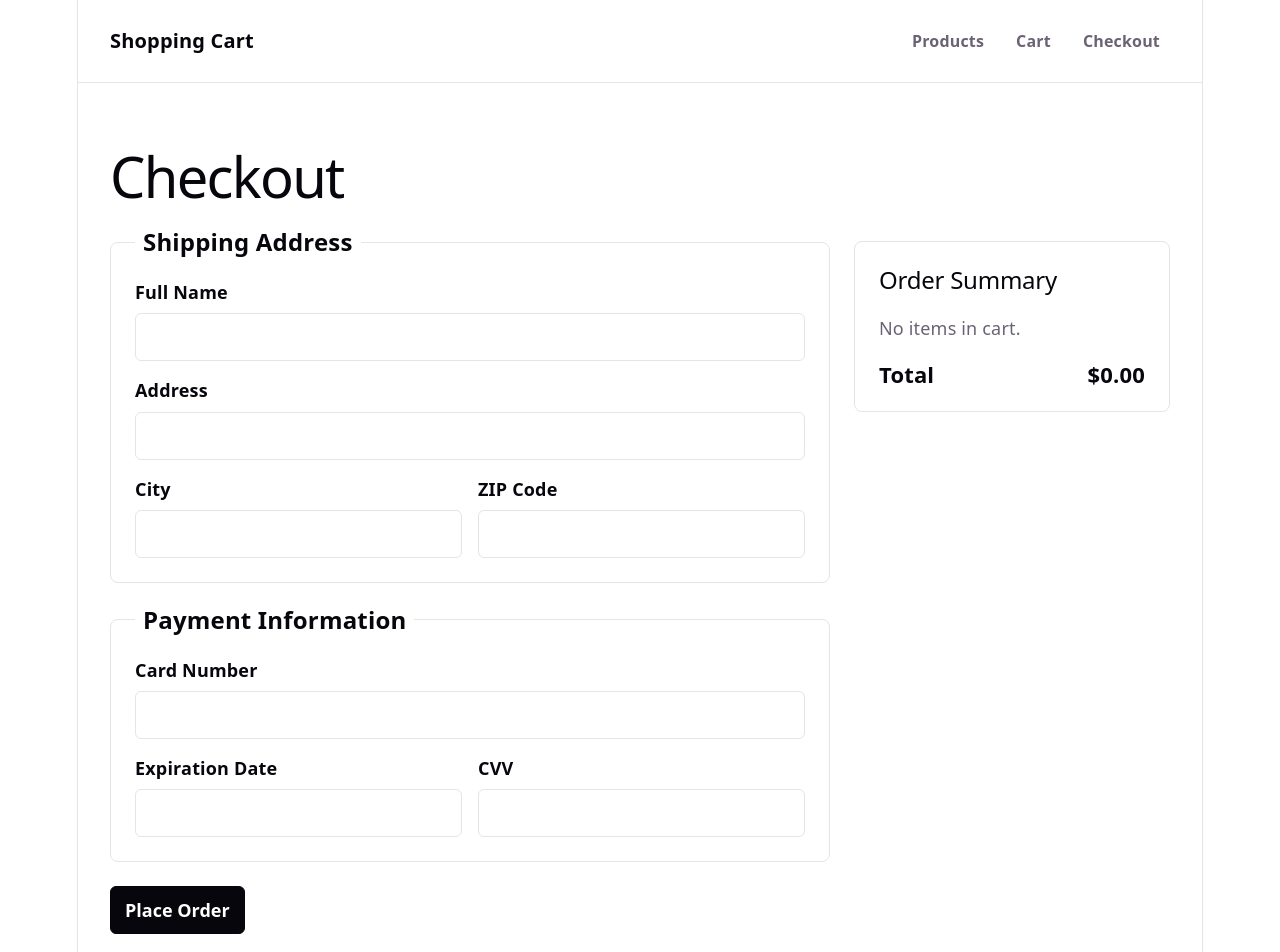
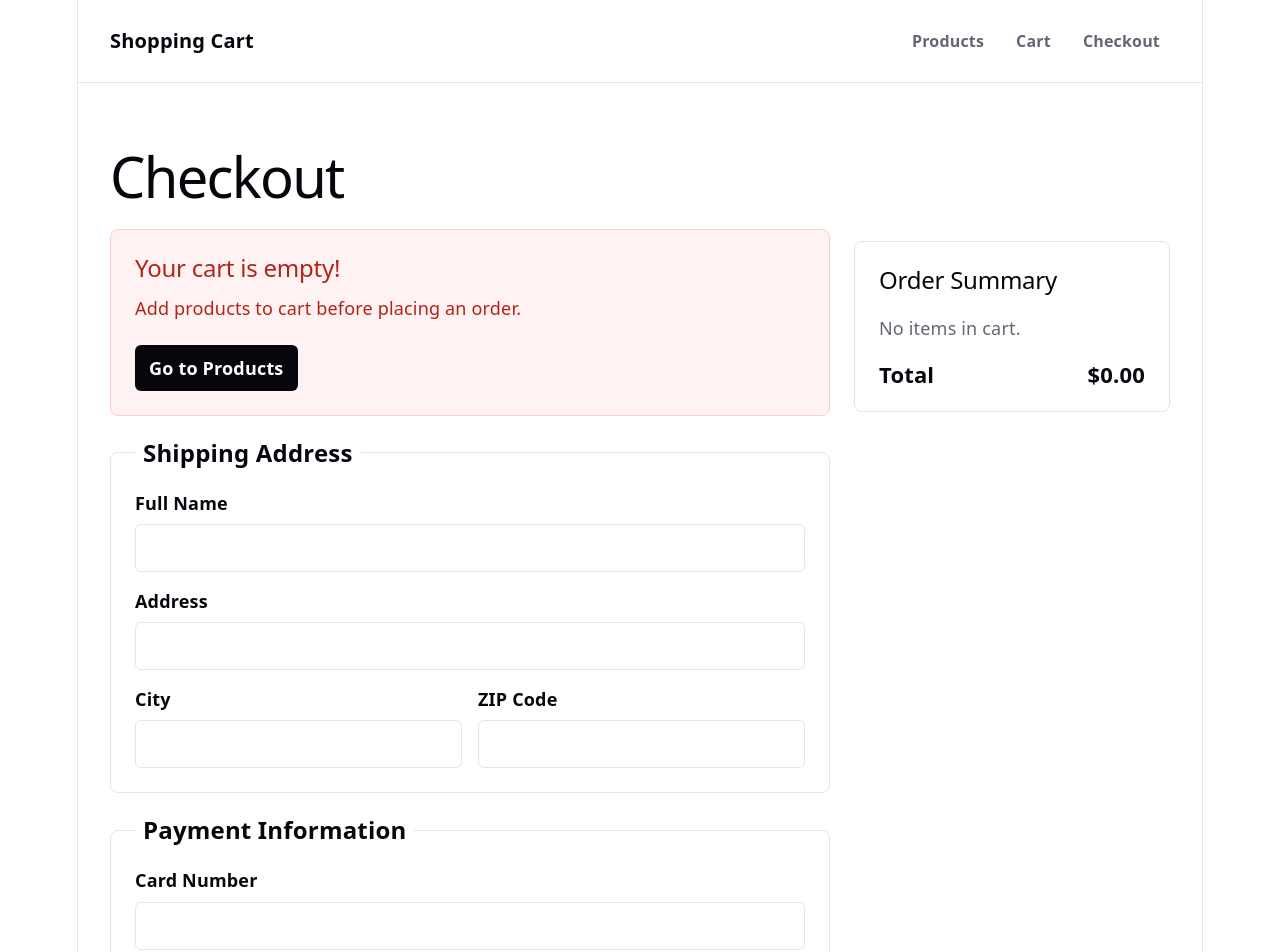
Before and after one commit to lekhanhdat/Homework05, a React (Vite) app: page /checkout in a window 1280 px wide. Shown: the top 952 px of the page. Built offline with nearby package versions, Linux system fonts and the light colour scheme.

Commit message:
feat(Checkout): prevent checkout with empty cart

```diff
--- a/src/App.css
+++ b/src/App.css
@@ -325,6 +325,29 @@
   border-color: var(--accent);
 }
 
+.checkout-button:disabled {
+  cursor: not-allowed;
+  opacity: 0.45;
+}
+
+.checkout-button:hover:disabled {
+  background: var(--text-h);
+  border-color: var(--text-h);
+}
+
+.checkout-empty {
+  border: 1px solid #fecdca;
+  border-radius: 8px;
+  color: #b42318;
+  background: #fef3f2;
+  padding: 24px;
+}
+
+.checkout-empty h2 {
+  color: #b42318;
+  margin-bottom: 12px;
+}
+
 .checkout-success {
   border: 1px solid #abefc6;
   border-radius: 8px;
--- a/src/pages/CartPage.tsx
+++ b/src/pages/CartPage.tsx
@@ -24,12 +24,13 @@ function CartPage() {
     return (
       <section>
         <h1>Shopping Cart</h1>
-        <div className="empty-cart">
-          <h2>Your cart is empty! Add products to your cart before reviewing your order.</h2>
-          <Link className="empty-cart-link" to="/products">
-            Go to Products
-          </Link>
-        </div>
+          <div className="checkout-empty" role="alert">
+            <h2>Your cart is empty!</h2>
+            <p>Add products to cart before placing an order.</p>
+            <Link className="empty-cart-link" to="/products">
+              Go to Products
+            </Link>
+          </div>
       </section>
     )
   }
--- a/src/pages/CheckoutPage.tsx
+++ b/src/pages/CheckoutPage.tsx
@@ -1,5 +1,6 @@
 import { type ChangeEvent, type FormEvent } from 'react'
 import { useDispatch, useSelector } from 'react-redux'
+import { Link } from 'react-router-dom'
 import type { AppDispatch, RootState } from '../app/store'
 import { clearCart } from '../features/cart/cartSlice'
 import {
@@ -23,6 +24,7 @@ function CheckoutPage() {
     (total, item) => total + item.price * item.quantity,
     0,
   )
+  const isCartEmpty = cartItems.length === 0
 
   const handleFieldChange =
     (field: CheckoutField) => (event: ChangeEvent<HTMLInputElement>) => {
@@ -31,6 +33,11 @@ function CheckoutPage() {
 
   const handleSubmit = (event: FormEvent<HTMLFormElement>) => {
     event.preventDefault()
+
+    if (isCartEmpty) {
+      return
+    }
+
     dispatch(submitCheckout())
 
     if (Object.values(form).every((value) => value.trim())) {
@@ -43,6 +50,15 @@ function CheckoutPage() {
       <h1>Checkout</h1>
       <div className="checkout-layout">
         <form className="checkout-form" onSubmit={handleSubmit} noValidate>
+          {isCartEmpty && submitStatus !== 'success' && (
+            <div className="checkout-empty" role="alert">
+              <h2>Your cart is empty!</h2>
+              <p>Add products to cart before placing an order.</p>
+              <Link className="empty-cart-link" to="/products">
+                Go to Products
+              </Link>
+            </div>
+          )}
           <fieldset className="checkout-section">
             <legend>Shipping Address</legend>
             <label className="form-field">
@@ -153,7 +169,11 @@ function CheckoutPage() {
             </div>
           </fieldset>
 
-          <button className="checkout-button" type="submit">
+          <button
+            className="checkout-button"
+            type="submit"
+            disabled={isCartEmpty}
+          >
             Place Order
           </button>
           {submitStatus === 'success' && (
```
